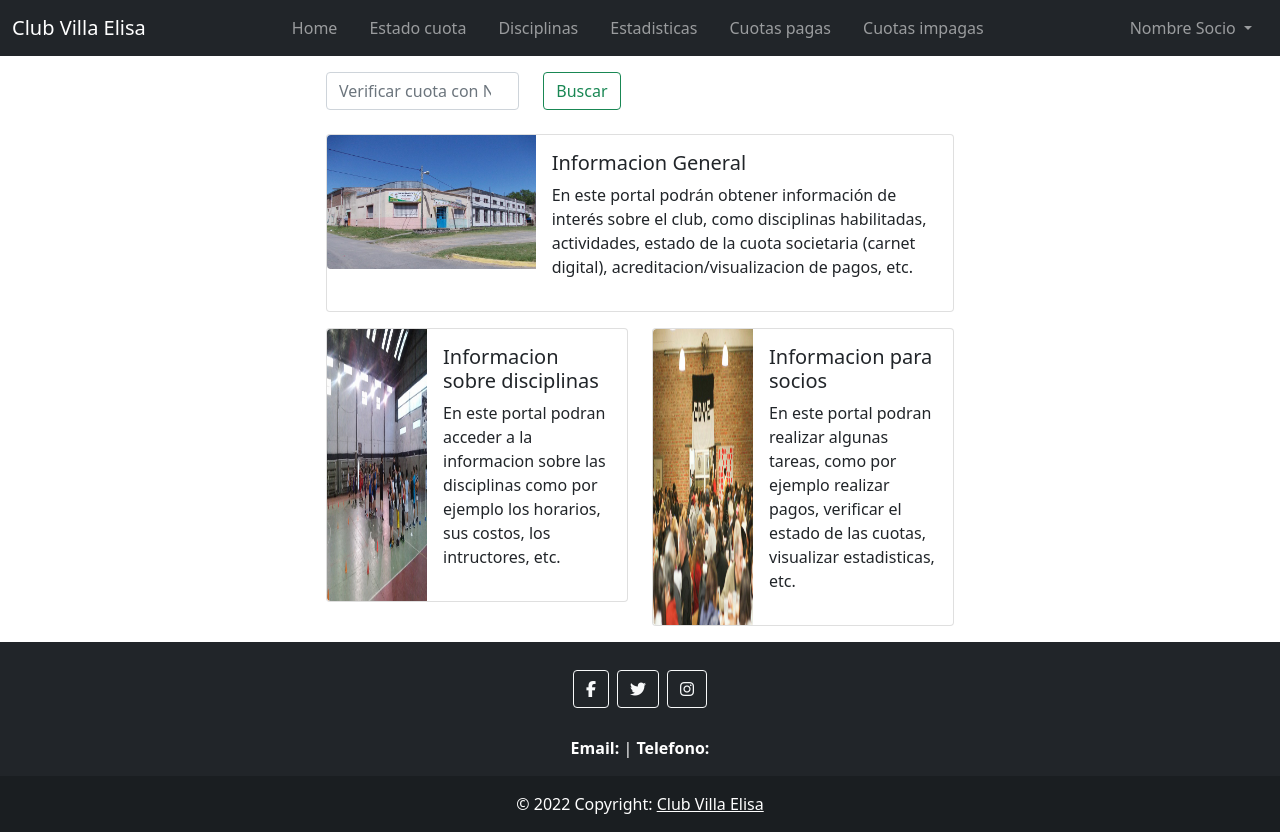
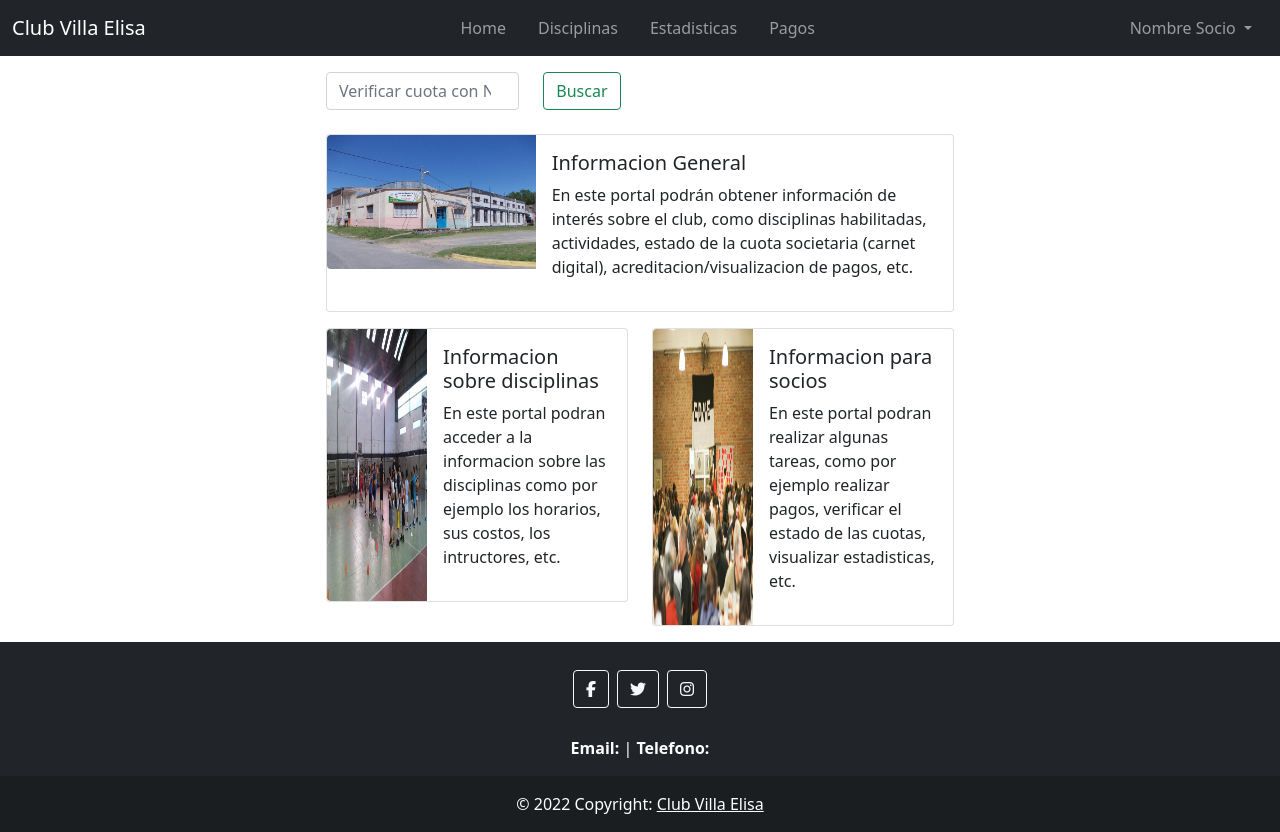
Before and after one commit to Juan-Cruz-GH/Proyecto-de-Software-UNLP, a Vue app in the folder portal/: page / in a window 1280 px wide. Built offline with nearby package versions, Linux system fonts and the light colour scheme; no server answers.

Commit message:
Cambio en el navbar

```diff
--- a/portal/src/App.vue
+++ b/portal/src/App.vue
@@ -20,19 +20,13 @@ import { RouterLink, RouterView } from "vue-router";
                   <RouterLink class="nav-link mx-2" aria-current="page" to="/">Home</RouterLink>
                 </li>
                 <li class="nav-item">
-                  <RouterLink class="nav-link mx-2" aria-current="page" to="/about">Estado cuota</RouterLink>
-                </li>
-                <li class="nav-item">
                   <RouterLink class="nav-link mx-2" aria-current="page" to="/disciplinas">Disciplinas</RouterLink>
                 </li>
                 <li class="nav-item">
                   <RouterLink class="nav-link mx-2" aria-current="page" to="/estadisticas">Estadisticas</RouterLink>
                 </li>
                 <li class="nav-item">
-                  <RouterLink class="nav-link mx-2" aria-current="page" to="/cuotasPagas">Cuotas pagas</RouterLink>
-                </li>
-                <li class="nav-item">
-                  <RouterLink class="nav-link mx-2" aria-current="page" to="/cuotasImpagas">Cuotas impagas</RouterLink>
+                  <RouterLink class="nav-link mx-2" aria-current="page" to="/pagos">Pagos</RouterLink>
                 </li>
               </ul>
               <ul class="navbar-nav ms-auto d-lg-inline-flex">
```
